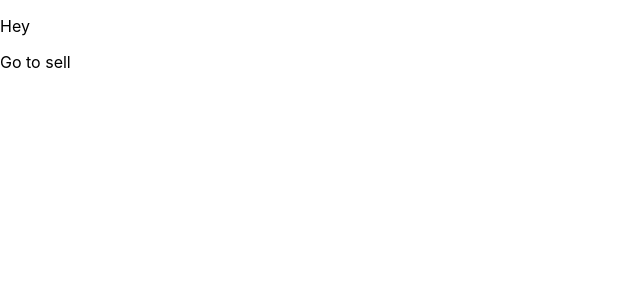
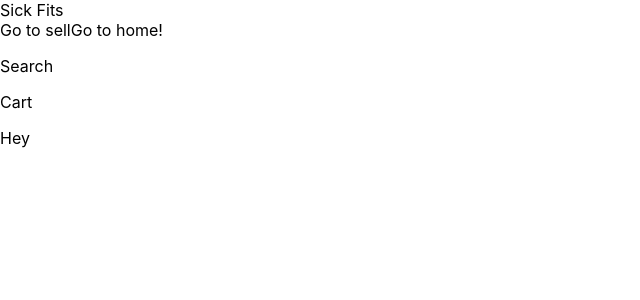
Before and after one commit to mateovelilla/course-advanced-wesbos-reactjs, a Next.js app in the folder fronted/: page / in a window 1280 px wide. Shown: the top 300 px of the page, without its empty margins (0-640 px from the left). Built offline with nearby package versions, Linux system fonts and the light colour scheme.

Commit message:
04- Custom Layout

```diff
--- /dev/null
+++ b/fronted/components/Header.js
@@ -0,0 +1,14 @@
+import Nav from './Nav'
+const Header = () => (
+    <div>
+        <div className="bar">
+            <a href="">Sick Fits</a>
+            <Nav/>
+        </div>
+        <div className="sub-bar">
+            <p>Search</p>
+        </div>
+        <div>Cart</div>
+    </div>
+)
+export default Header
--- /dev/null
+++ b/fronted/components/Meta.js
@@ -0,0 +1,8 @@
+import Head from 'next/head';
+const Meta = () => (
+    <Head>
+        <meta name="viewport" content="width=device-width,initial-scale=1"/>
+        <meta charSet="utf-8"/>
+    </Head>
+)
+export default Meta;
--- /dev/null
+++ b/fronted/components/Nav.js
@@ -0,0 +1,13 @@
+import Link from 'next/link';
+
+const Nav = () =>(
+    <div>
+        <Link href="/sell">
+            <a>Go to sell</a>
+         </Link>
+        <Link href="/">
+            <a>Go to home!</a>
+        </Link>
+    </div>
+)
+export default Nav;
--- /dev/null
+++ b/fronted/components/Page.js
@@ -0,0 +1,16 @@
+import React, { Component } from 'react';
+import Header from '../components/Header';
+import Meta from '../components/Meta'
+class Page extends Component {
+    render() {
+        return (
+            <div>
+                <Meta/>
+                <Header/>
+                { this.props.children}
+            </div>
+        );
+    }
+}
+
+export default Page;
--- a/fronted/pages/_app.js
+++ b/fronted/pages/_app.js
@@ -1,7 +1,11 @@
 import '../styles/globals.css'
-
+import Page from '../components/Page'
 function MyApp({ Component, pageProps }) {
-  return <Component {...pageProps} />
+  return (
+    <Page>
+      <Component {...pageProps} />
+    </Page>
+  )
 }
 
 export default MyApp
--- a/fronted/pages/index.js
+++ b/fronted/pages/index.js
@@ -4,9 +4,6 @@ export default function Home() {
   return (
     <div>
       <p>Hey</p>
-      <Link href="/sell">
-        <a>Go to sell</a>
-      </Link>
     </div>
   )
 }
--- a/fronted/pages/sell.js
+++ b/fronted/pages/sell.js
@@ -1,10 +1,6 @@
-import Link from 'next/link'
 const Sell = props => (
     <div>
         <p>Hey from Sell!</p>
-        <Link href="/">
-        <a>Go to home!</a>
-      </Link>
     </div>
 )
 export default Sell;
```
Also changed, not shown: fronted/public/favicon.png (added).
